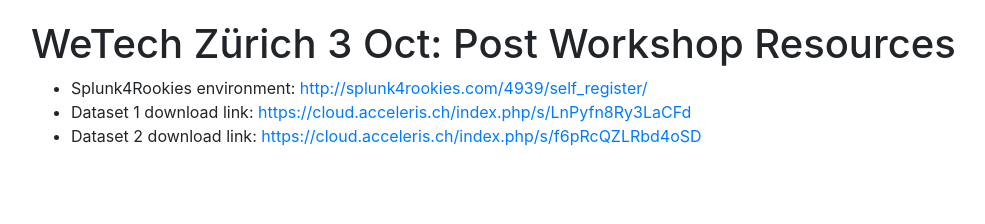
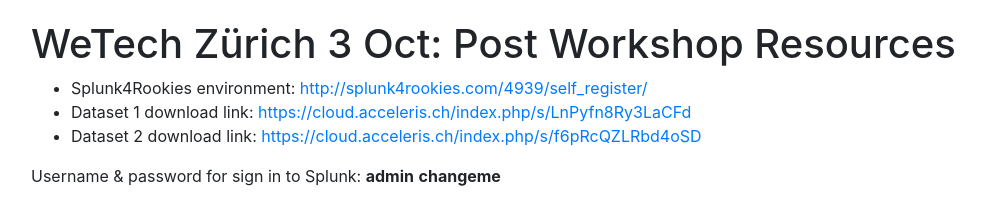
Before and after one commit to postsplunk/wetech, a plain HTML site: page index.html in a window 1280 px wide. Shown: the whole page, without its empty margins (39-1024 px from the left). Drawn offline with nearby package versions, Linux system fonts and the light colour scheme.

Commit message:
Update index.html

```diff
--- a/index.html
+++ b/index.html
@@ -21,6 +21,9 @@
     				<li>Dataset 1 download link: <a href="https://cloud.acceleris.ch/index.php/s/LnPyfn8Ry3LaCFd">https://cloud.acceleris.ch/index.php/s/LnPyfn8Ry3LaCFd</a></li>
     				<li>Dataset 2 download link: <a href="https://cloud.acceleris.ch/index.php/s/f6pRcQZLRbd4oSD">https://cloud.acceleris.ch/index.php/s/f6pRcQZLRbd4oSD</a></li>
     			</ul>
+			   </p>
+			<p>Username & password for sign in to Splunk: <b>admin</b> <b>changeme</b>
+			</p>
 			</div>
 		</div>
   </body>
```
